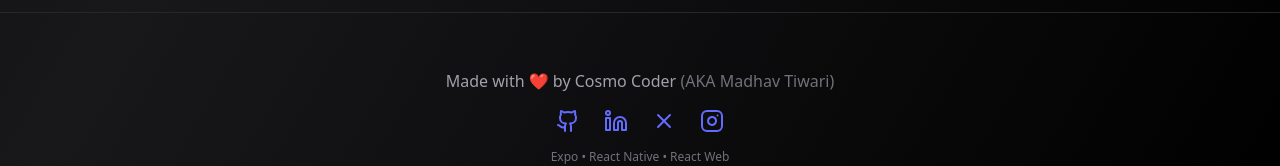
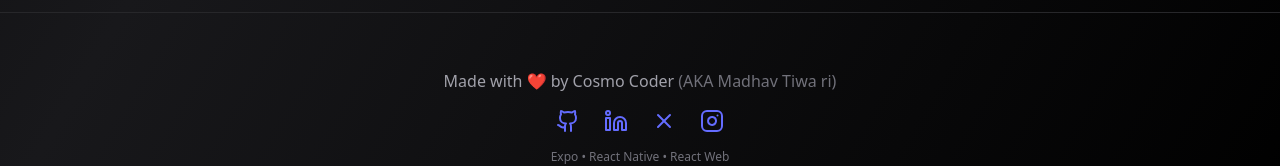
Before and after one commit to ermadhav/DS_Web, a React (Vite) app: page / in a window 1280 px wide. Shown: the part 1960-2126 px from the top of the page. Built offline with nearby package versions, Linux system fonts and the light colour scheme.

Commit message:
Changing the UI

```diff
--- a/src/App.jsx
+++ b/src/App.jsx
@@ -237,7 +237,7 @@ export default function App() {
       {/* ---------------- FOOTER ---------------- */}
       <footer id="about" className="border-t border-zinc-800 py-14 text-center">
         <p className="text-zinc-400 mb-4">
-          Made with ❤️ by Cosmo Coder <span className="text-zinc-500">(AKA Madhav Tiwari)</span>
+          Made with ❤️ by Cosmo Coder <span className="text-zinc-500">(AKA Madhav Tiwa  ri)</span>
         </p>
 
         <div className="flex justify-center gap-6 mb-4">
```
